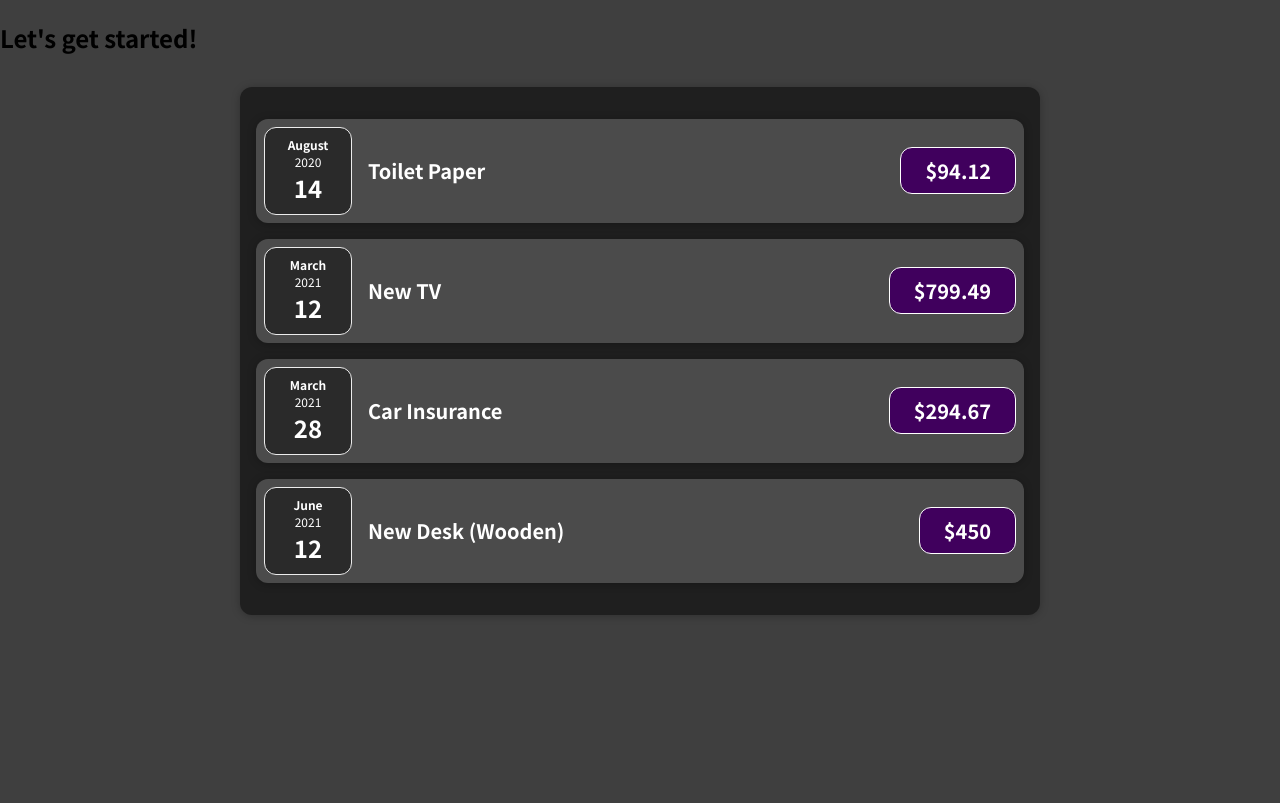
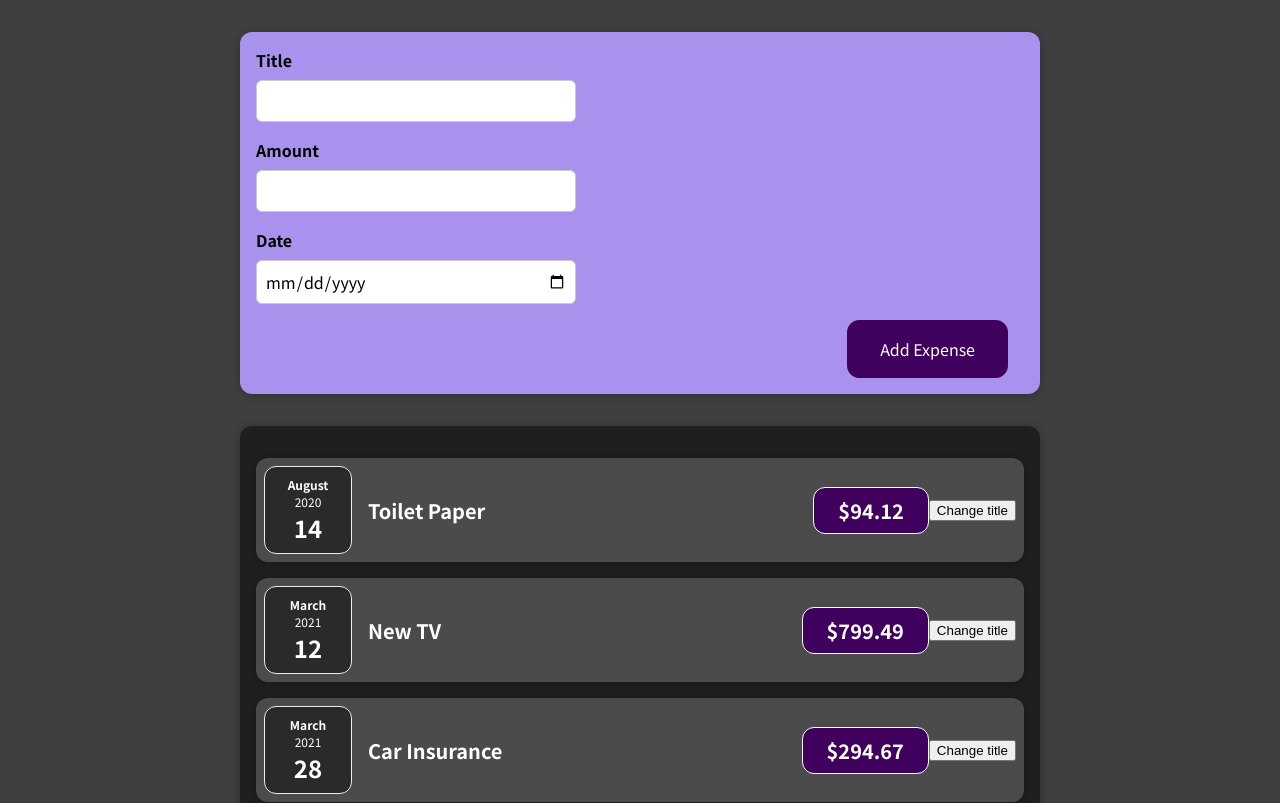
Before and after one commit to romanlesnoy/expenses-tracker-react, a React (Create React App) app in the folder 01-starting-setup/: page / in a window 1280 px wide. Shown: the top 803 px of the page. Built offline with nearby package versions, Linux system fonts and the light colour scheme.

Commit message:
add NewExpense components

```diff
--- a/01-starting-setup/src/App.js
+++ b/01-starting-setup/src/App.js
@@ -1,30 +1,31 @@
-import React from "react";
+import React from 'react';
 
-import Expenses from "./components/Expenses/Expenses";
+import Expenses from './components/Expenses/Expenses';
+import NewExpense from './components/NewExpense/NewExpense';
 
 function App() {
     const expenses = [
         {
-            id: "e1",
-            title: "Toilet Paper",
+            id: 'e1',
+            title: 'Toilet Paper',
             amount: 94.12,
             date: new Date(2020, 7, 14),
         },
         {
-            id: "e2",
-            title: "New TV",
+            id: 'e2',
+            title: 'New TV',
             amount: 799.49,
             date: new Date(2021, 2, 12),
         },
         {
-            id: "e3",
-            title: "Car Insurance",
+            id: 'e3',
+            title: 'Car Insurance',
             amount: 294.67,
             date: new Date(2021, 2, 28),
         },
         {
-            id: "e4",
-            title: "New Desk (Wooden)",
+            id: 'e4',
+            title: 'New Desk (Wooden)',
             amount: 450,
             date: new Date(2021, 5, 12),
         },
@@ -32,8 +33,8 @@
 
     return (
         <div>
-            <h2>Let's get started!</h2>
-            <Expenses items = {expenses}/>
+            <NewExpense />
+            <Expenses items={expenses} />
         </div>
     );
 }
--- a/01-starting-setup/src/components/Expenses/ExpenseItem.js
+++ b/01-starting-setup/src/components/Expenses/ExpenseItem.js
@@ -1,15 +1,25 @@
-import ExpenseDate from "./ExpenseDate";
-import Card from "../UI/Card";
-import "./ExpenseItem.css";
+import React, {useState} from 'react';
+
+import ExpenseDate from './ExpenseDate';
+import Card from '../UI/Card';
+import './ExpenseItem.css';
 
 function ExpenseItem(props) {
+    const [title, setTitle] = useState(props.title);
+
+    function clickHandler() {
+        setTitle('Updated?');
+        console.log(title);
+    }
+
     return (
-        <Card className="expense-item">
+        <Card className='expense-item'>
             <ExpenseDate date={props.date} />
-            <div className="expense-item__description">
-                <h2>{props.title}</h2>
-                <p className="expense-item__price">${props.amount}</p>
+            <div className='expense-item__description'>
+                <h2>{title}</h2>
+                <p className='expense-item__price'>${props.amount}</p>
             </div>
+            <button onClick={clickHandler}>Change title</button>
         </Card>
     );
 }
--- a/01-starting-setup/src/components/Expenses/Expenses.js
+++ b/01-starting-setup/src/components/Expenses/Expenses.js
@@ -1,7 +1,7 @@
-import React from "react";
+import React from 'react';
 
-import ExpenseItem from "./ExpenseItem";
-import Card from "../UI/Card";
+import ExpenseItem from './ExpenseItem';
+import Card from '../UI/Card';
 import './Expenses.css';
 
 function Expenses(props) {
--- /dev/null
+++ b/01-starting-setup/src/components/NewExpense/ExpenseForm.css
@@ -0,0 +1,26 @@
+.new-expense__controls {
+    display: flex;
+    flex-wrap: wrap;
+    gap: 1rem;
+    margin-bottom: 1rem;
+    text-align: left;
+}
+
+.new-expense__control label {
+    font-weight: bold;
+    margin-bottom: 0.5rem;
+    display: block;
+}
+
+.new-expense__control input {
+    font: inherit;
+    padding: 0.5rem;
+    border-radius: 6px;
+    border: 1px solid #ccc;
+    width: 20rem;
+    max-width: 100%;
+}
+
+.new-expense__actions {
+    text-align: right;
+}
--- /dev/null
+++ b/01-starting-setup/src/components/NewExpense/ExpenseForm.js
@@ -0,0 +1,36 @@
+import React from 'react';
+
+import './ExpenseForm.css';
+
+function ExpenseForm() {
+    return (
+        <form>
+            <div className='new-expense__controls'>
+                <div className='new-expense__control'>
+                    <label>Title</label>
+                    <input type='text' />
+                </div>
+            </div>
+
+            <div className='new-expense__controls'>
+                <div className='new-expense__control'>
+                    <label>Amount</label>
+                    <input type='number' min='0.01' step='0.01'/>
+                </div>
+            </div>
+
+            <div className='new-expense__controls'>
+                <div className='new-expense__control'>
+                    <label>Date</label>
+                    <input type='date' mmin='2019-01-01' max='2022-12-31'/>
+                </div>
+            </div>
+
+            <div className='new-expense__actions'>
+                <button type='submit'>Add Expense</button>
+            </div>
+        </form>
+    );
+}
+
+export default ExpenseForm;
--- /dev/null
+++ b/01-starting-setup/src/components/NewExpense/NewExpense.css
@@ -0,0 +1,38 @@
+.new-expense {
+    background-color: #a892ee;
+    padding: 1rem;
+    margin: 2rem auto;
+    width: 50rem;
+    max-width: 95%;
+    border-radius: 12px;
+    text-align: center;
+    box-shadow: 0 1px 8px rgba(0, 0, 0, 0.25);
+}
+
+.new-expense button {
+    font: inherit;
+    cursor: pointer;
+    padding: 1rem 2rem;
+    border: 1px solid #40005d;
+    background-color: #40005d;
+    color: white;
+    border-radius: 12px;
+    margin-right: 1rem;
+}
+
+.new-expense button:hover,
+.new-expense button:active {
+    background-color: #510674;
+    border-color: #510674;
+}
+
+.new-expense button.alternative {
+    color: #220131;
+    border-color: transparent;
+    background-color: transparent;
+}
+
+.new-expense button.alternative:hover,
+.new-expense button.alternative:active {
+    background-color: #ddb3f8;
+}
--- /dev/null
+++ b/01-starting-setup/src/components/NewExpense/NewExpense.js
@@ -0,0 +1,14 @@
+import React from 'react';
+
+import ExpenseForm from './ExpenseForm';
+import './NewExpense.css';
+
+function NewExpense() {
+    return (
+        <div className='new-expense'>
+            <ExpenseForm />
+        </div>
+    );
+}
+
+export default NewExpense;
--- a/01-starting-setup/src/components/UI/Card.js
+++ b/01-starting-setup/src/components/UI/Card.js
@@ -1,6 +1,6 @@
-import React from "react";
+import React from 'react';
 
-import "./Card.css";
+import './Card.css';
 
 function Card (props) {
     const classes = 'card ' + props.className;
--- a/01-starting-setup/src/index.js
+++ b/01-starting-setup/src/index.js
@@ -1,4 +1,4 @@
-import React from "react";
+import React from 'react';
 import ReactDOM from 'react-dom';
 
 import './index.css';
```
Also changed, not shown: 01-starting-setup/src/components/Expenses/ExpenseDate.js (+4 -4 lines).
